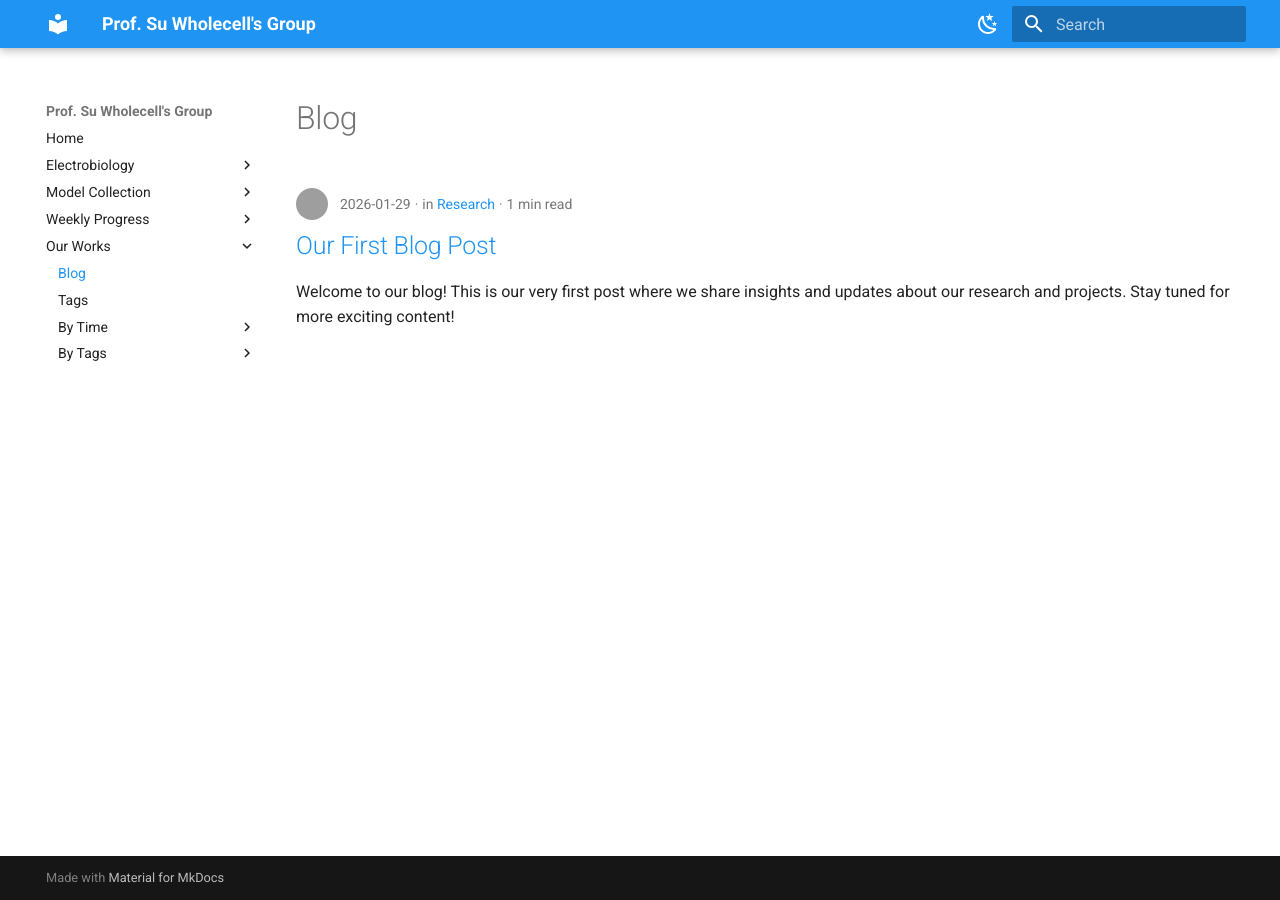
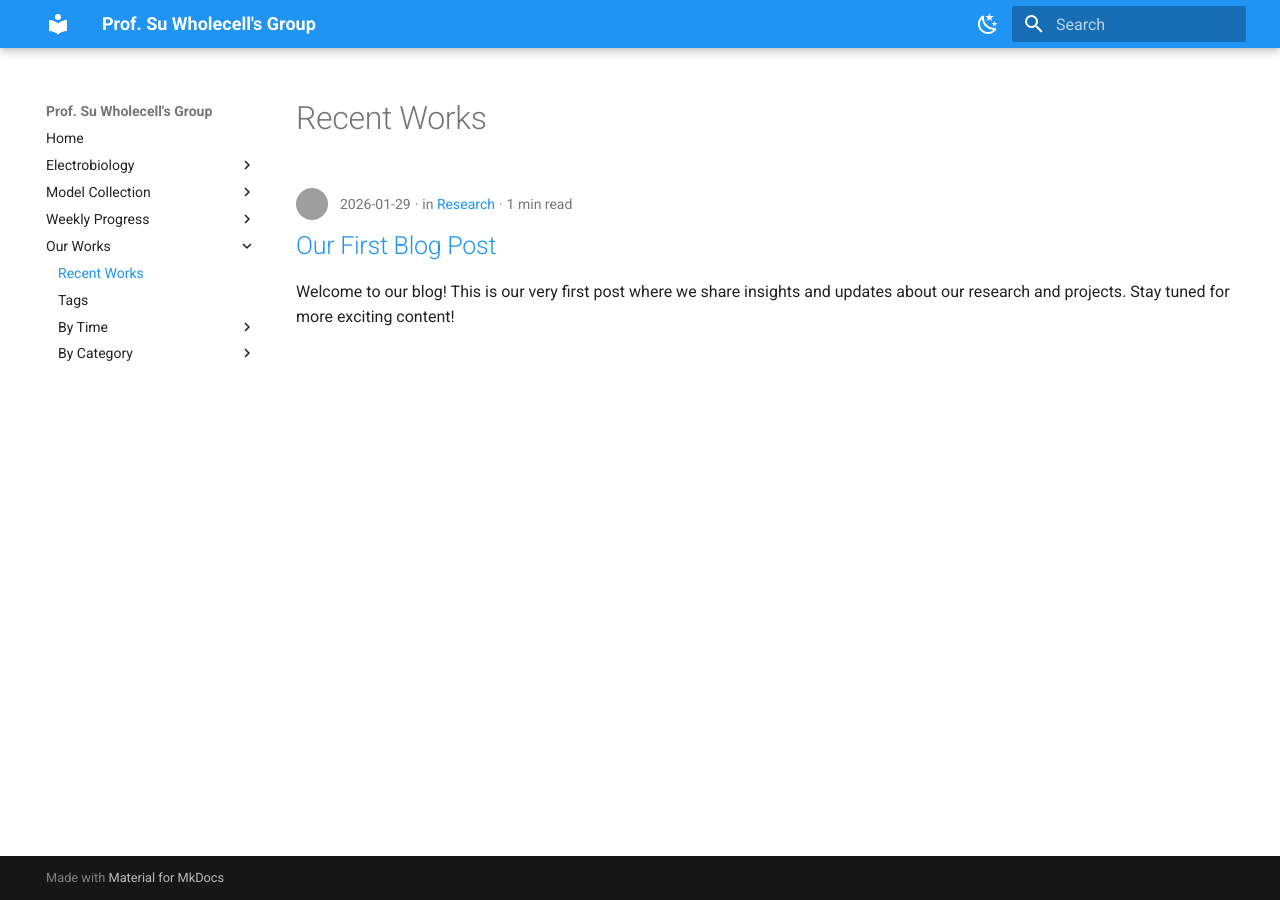
Before and after one commit to Whole-cell/Whole-cell-simulation, an MkDocs documentation site: the page built from docs/blog/index.md, in a window 1280 px wide. Built offline with MkDocs 1.6.1 and Material for MkDocs 9.7.7, drawn with Linux system fonts in a browser that asks for light colours; grey boxes are pictures that could not be loaded.

Commit message:
fix blog

```diff
--- a/docs/blog/index.md
+++ b/docs/blog/index.md
@@ -1 +1 @@
-# Blog
+# Recent Works
--- a/mkdocs.yml
+++ b/mkdocs.yml
@@ -24,9 +24,9 @@ plugins:
       post_date_format: yyyy-MM-dd
       archive: true
       archive_name: By Time
-      archive_date_format: yyyy/MM
+      archive_date_format: MMM yyyy
       categories: true
-      categories_name: By Tags
+      categories_name: By Category
       authors: true
       authors_file: blog/.authors.yml
       pagination_per_page: 10
```
